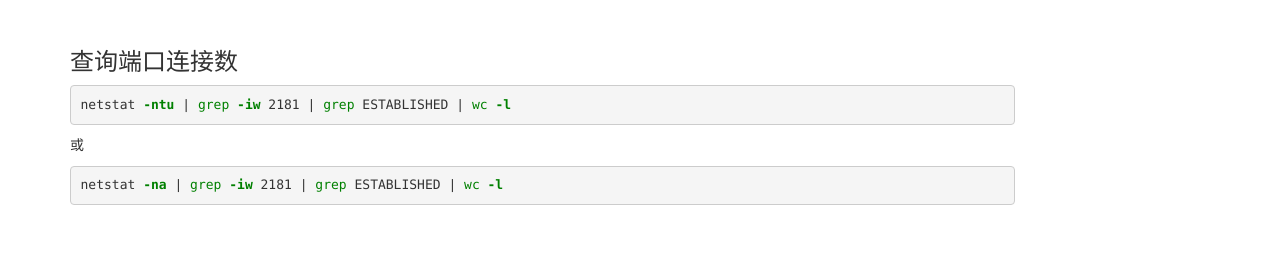
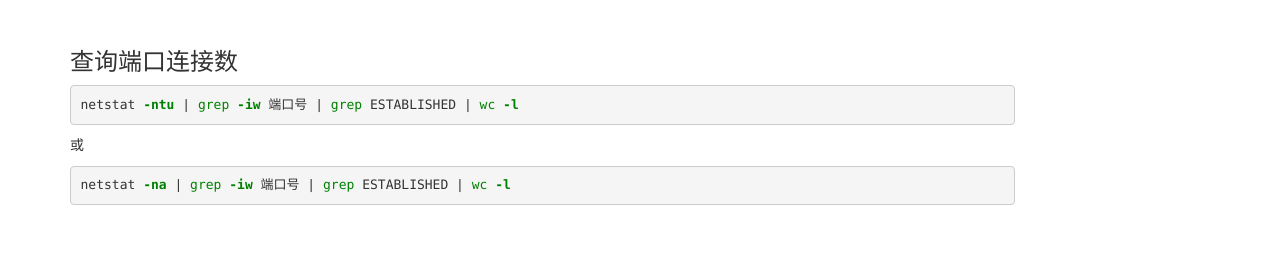
Before and after one commit to OuYangLiang/ouyangliang.github.io, a Jekyll site: the page built from _posts/2018-01-31-linux netstat命令查询端口占用情况及连接数.markdown, in a window 1280 px wide. Shown: the part 1322-1584 px from the top of the page. Built offline with Jekyll 4.4.1, drawn with Linux system fonts in a browser that asks for light colours; nearby versions of some CDN libraries.

````diff
--- a/_posts/2018-01-31-linux netstat命令查询端口占用情况及连接数.markdown
+++ b/_posts/2018-01-31-linux netstat命令查询端口占用情况及连接数.markdown
@@ -69,11 +69,11 @@
 ### 查询端口连接数
 
 ```shell
-netstat -ntu | grep -iw 2181 | grep ESTABLISHED | wc -l
+netstat -ntu | grep -iw 端口号 | grep ESTABLISHED | wc -l
 ```
 
 或
 
 ```shell
-netstat -na | grep -iw 2181 | grep ESTABLISHED | wc -l
+netstat -na | grep -iw 端口号 | grep ESTABLISHED | wc -l
 ```
````
